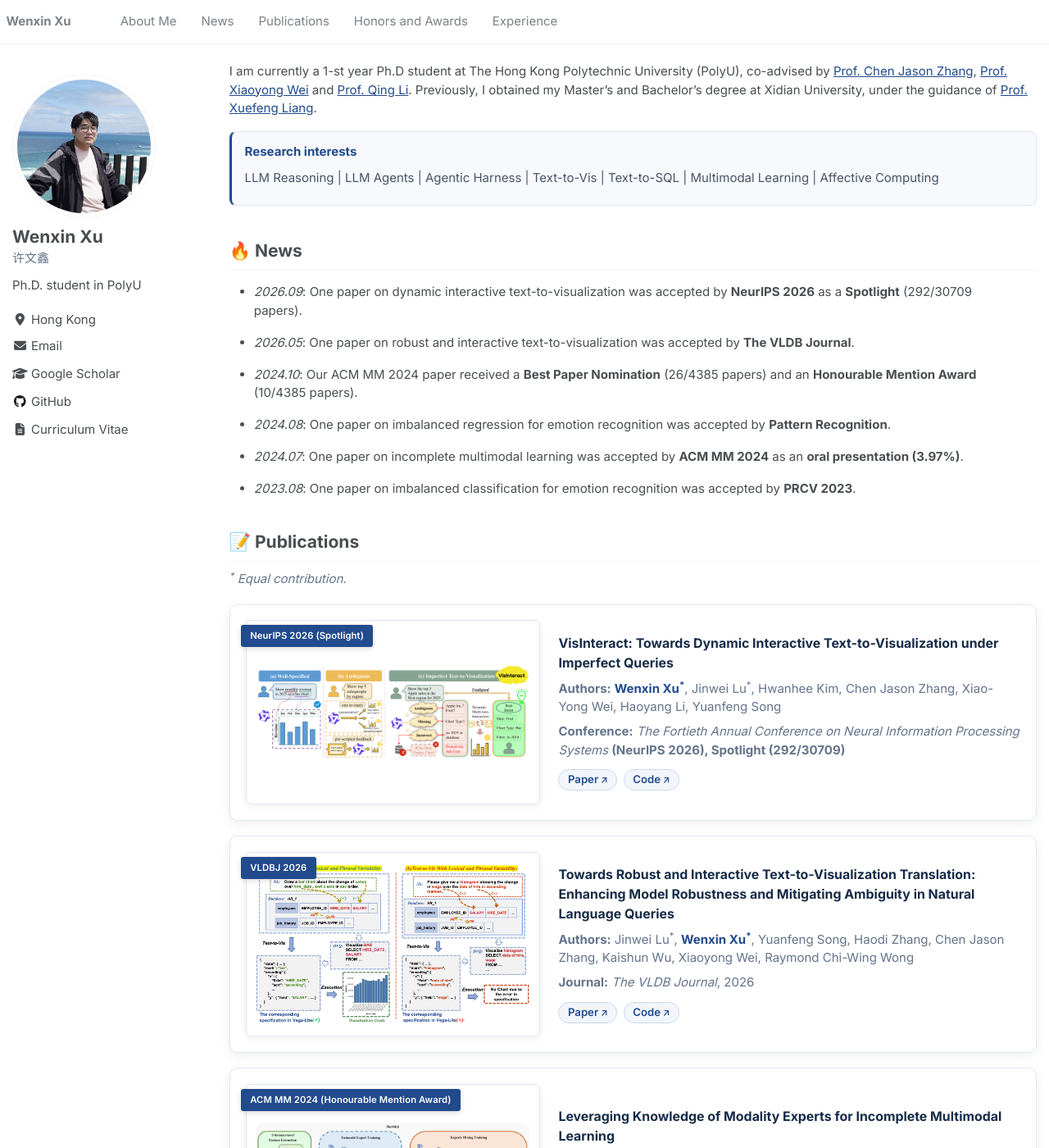
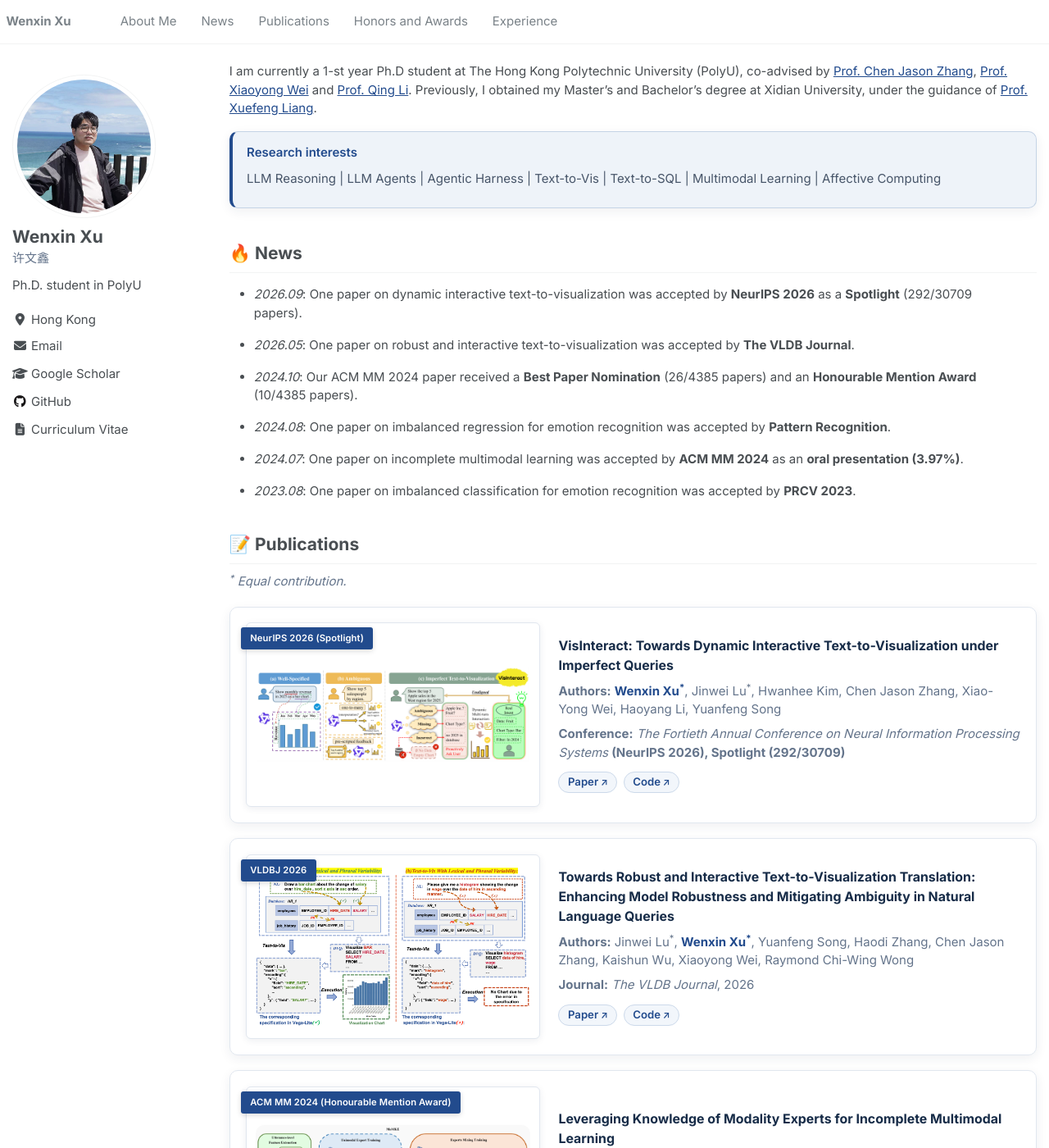
Before and after one commit to wxxv/wxxv.github.io, a Jekyll site: the page built from _pages/about.md, in a window 1280 px wide and 1400 px high. Shown: the whole window at 82% size. Built offline with Jekyll 4.4.1, drawn with Linux system fonts in a browser that asks for light colours.

Commit message:
Make the research interests card more visible and bust CSS cache.
Co-authored-by: Cursor <cursoragent@cursor.com>

```diff
--- a/_includes/head.html
+++ b/_includes/head.html
@@ -6,4 +6,4 @@
 <script>
   document.documentElement.className = document.documentElement.className.replace(/\bno-js\b/g, '') + ' js ';
 </script>
-<link rel="stylesheet" href="{{ '/assets/css/main.css' | relative_url }}">
+<link rel="stylesheet" href="{{ '/assets/css/main.css' | relative_url }}?v={{ site.time | date: '%s' }}">
--- a/assets/css/main.scss
+++ b/assets/css/main.scss
@@ -226,19 +226,20 @@ body {
 
 .research-interests {
     margin: 1.1rem 0 1.4rem;
-    padding: .85rem 1rem .9rem 1.05rem;
+    padding: .95rem 1.1rem 1rem 1.15rem;
     color: #334155;
-    background: #f7f9fc;
-    border: 1px solid #e1e7ef;
-    border-left: 3px solid #224b8d;
-    border-radius: 8px;
+    background: #eef3f9;
+    border: 1px solid #c5d4e6;
+    border-left: 4px solid #224b8d;
+    border-radius: 10px;
+    box-shadow: 0 4px 14px rgba(23, 44, 72, .07);
 }
 
 .research-interests__title {
-    margin: 0 0 .4rem;
+    margin: 0 0 .45rem;
     color: #224b8d;
     font-size: .92em;
-    font-weight: 650;
+    font-weight: 600;
 }
 
 .research-interests__topics {
```
